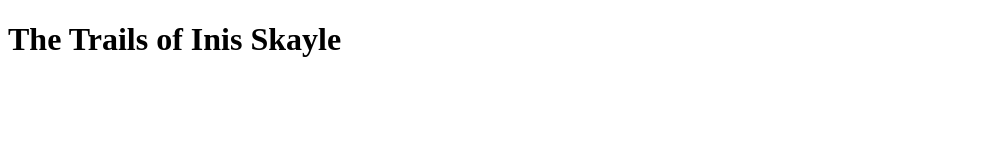
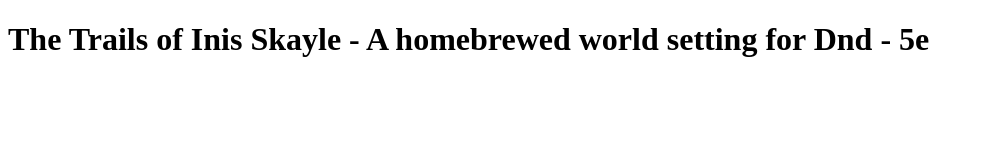
Before and after one commit to ChatN0ir/dnd, a plain HTML site: page index.html in a window 1280 px wide. Shown: the whole page, without its empty margins (0-984 px from the left). Drawn offline with Linux system fonts and the light colour scheme.

Commit message:
made some minor changes to head section and will continue to add content in the body:

```diff
--- a/index.html
+++ b/index.html
@@ -1,4 +1,10 @@
 <!DOCTYPE html>
-<html>
-  <h1><b>The Trails of Inis Skayle</b></h1>
+<html lang="en">
+    <head>
+        <meta chaerset="utf-8">
+        <title>The Trails of Inis Skayle</title>
+    </head>
+    <body>
+        <h1><b>The Trails of Inis Skayle - A homebrewed world setting for Dnd - 5e</b></h1>
+    </body>
 </html>
```
